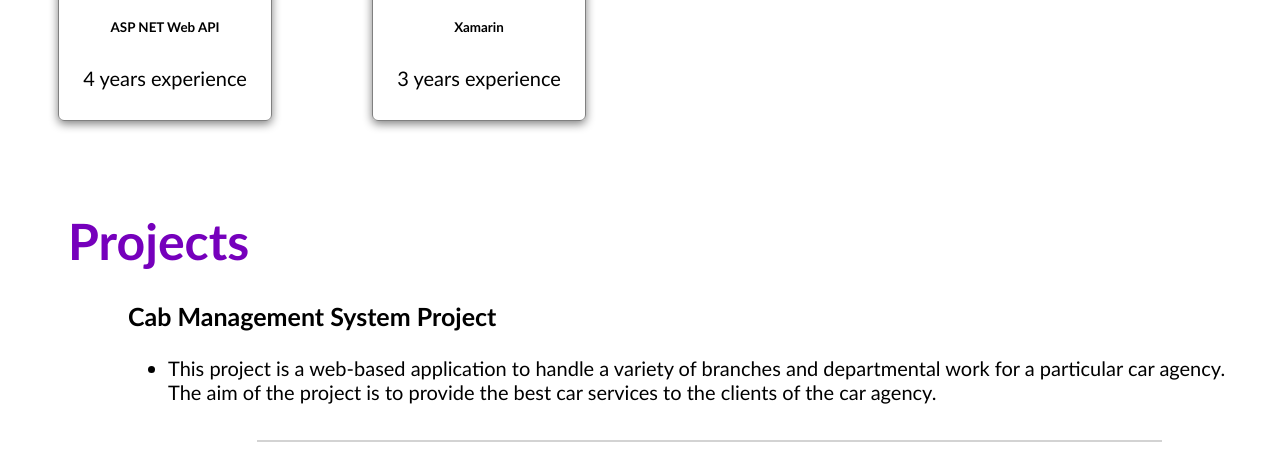
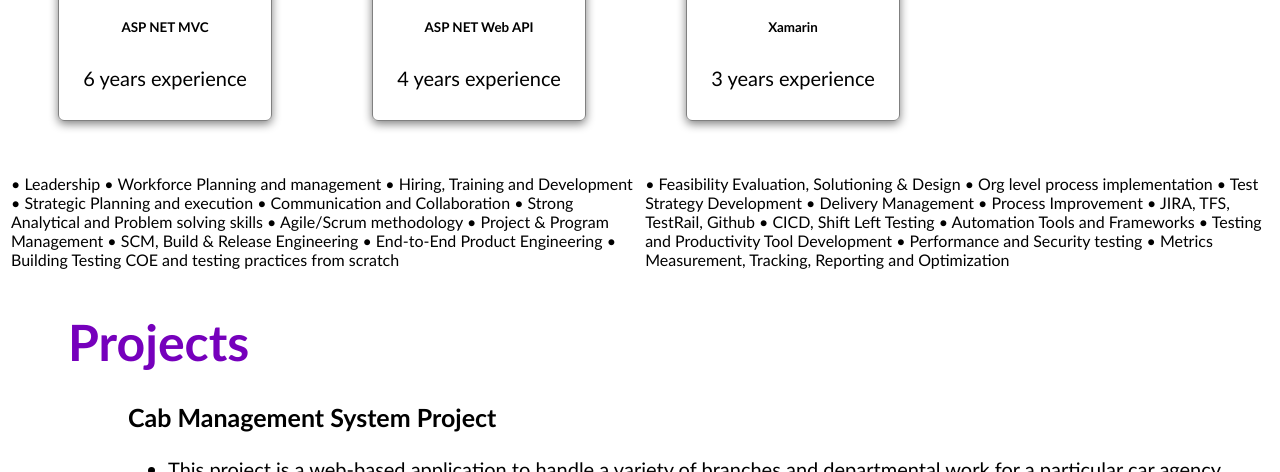
Before and after one commit to naresh-rathor/Naresh-protfolio, a plain HTML site: page index.html in a window 1280 px wide. Shown: the part 1068-1540 px from the top of the page. Drawn offline with Linux system fonts and the light colour scheme.

Commit message:
Update index.html
Updating skills

```diff
--- a/index.html
+++ b/index.html
@@ -54,7 +54,7 @@
       <div style="clear:both;"></div>
 
       <div class="all_skills">
-        <div class="skill">
+        /*<div class="skill">
           <img src="html_finalprojimages/html5.png"/>
           <h6>HTML</h6>
           <p>2 years experience</p>
@@ -88,7 +88,38 @@
           <img src="html_finalprojimages/Xamarin.jpg"/>
           <h6>Xamarin</h6>
           <p>3 years experience</p>
-        </div>
+        </div> */
+
+        <table>
+          <tr>
+            <td>
+              •	Leadership
+•	Workforce Planning and management
+•	Hiring, Training and Development
+•	Strategic Planning and execution
+•	Communication and Collaboration
+•	Strong Analytical and Problem solving skills
+•	Agile/Scrum methodology
+•	Project & Program Management
+•	SCM, Build & Release Engineering
+•	End-to-End Product Engineering
+•	Building Testing COE and testing practices from scratch
+            </td>
+            <td>
+              •	Feasibility Evaluation, Solutioning & Design
+•	Org level process implementation
+•	Test Strategy Development
+•	Delivery Management
+•	Process Improvement
+•	JIRA, TFS, TestRail, Github
+•	CICD, Shift Left Testing
+•	Automation Tools and Frameworks
+•	Testing and Productivity Tool Development
+•	Performance and Security testing
+•	Metrics Measurement, Tracking, Reporting  and Optimization
+            </td>
+          </tr>
+        </table>
 
       </div>
     </section>
```
